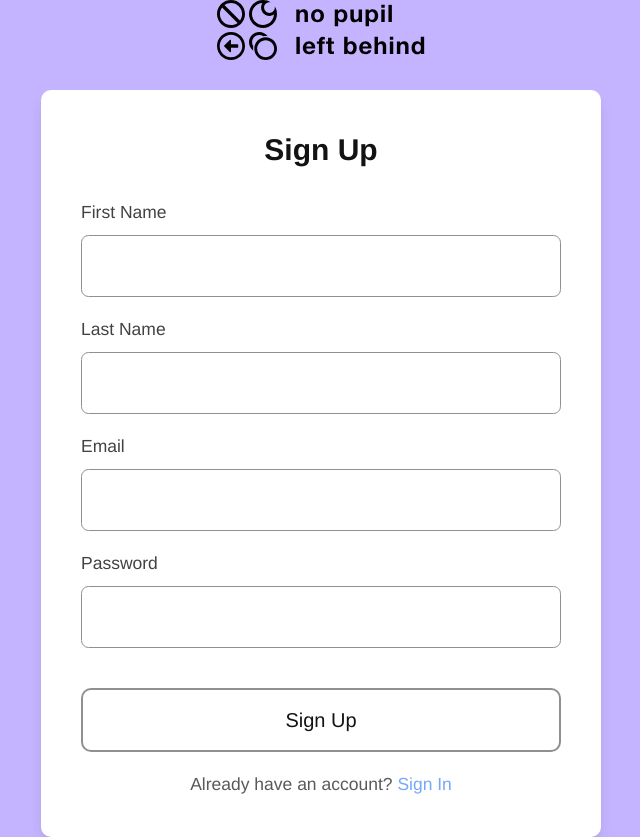
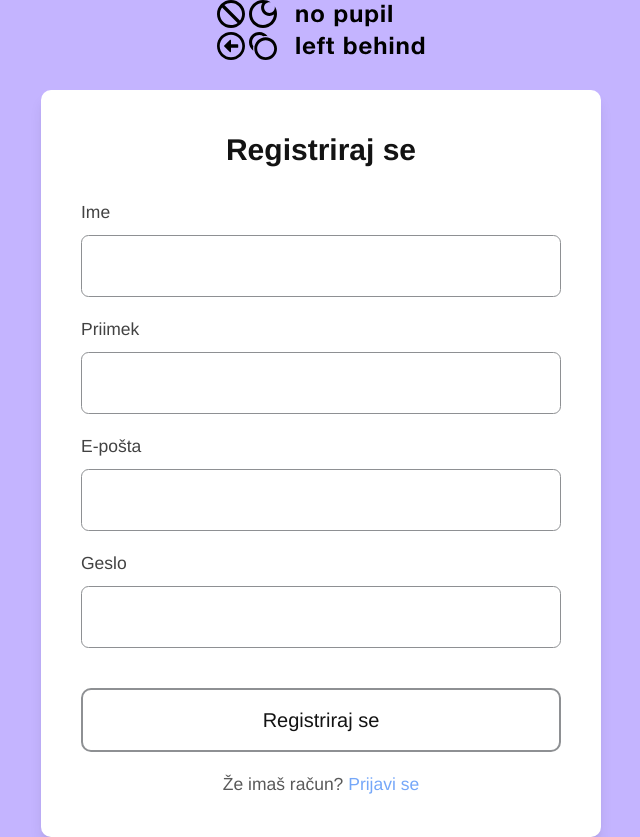
Before and after one commit to preserenLuka/see-again, a React (Vite) app in the folder frontend/: page /sign-up in a window 1280 px wide. Shown: the whole page, without its empty margins (319-959 px from the left). Built offline with nearby package versions, Linux system fonts and the light colour scheme; no server answers; a web font is replaced by a local one.

Commit message:
Translate UI text to Slovenian across multiple components

```diff
--- a/frontend/src/pages/LoginPage.tsx
+++ b/frontend/src/pages/LoginPage.tsx
@@ -51,13 +51,13 @@ const LoginPage: React.FC = () => {
       {/* White card */}
       <div className="bg-[var(--bg-primary)] p-8 rounded-lg shadow-lg w-full max-w-md">
         <h2 className="text-2xl font-semibold mb-6 text-center text-[var(--text-primary)]">
-          Sign In
+          Prijavi se
         </h2>
 
         <form onSubmit={handleSubmit(onSubmit)} className="flex flex-col gap-4">
           <div className="flex flex-col gap-2">
             <label className="text-sm font-medium text-[var(--text-primary)] opacity-80">
-              Email
+              E-pošta
             </label>
             <input
               type="email"
@@ -71,7 +71,7 @@ const LoginPage: React.FC = () => {
 
           <div className="flex flex-col gap-2">
             <label className="text-sm font-medium text-[var(--text-primary)] opacity-80">
-              Password
+              Geslo
             </label>
             <input
               type="password"
@@ -86,17 +86,17 @@ const LoginPage: React.FC = () => {
           </div>
 
           <button type="submit" className="w-full py-3 mt-4 black-white-style">
-            Sign In
+            Prijavi se
           </button>
         </form>
 
         <p className="text-center mt-4 text-sm text-[var(--text-primary)] opacity-70">
-          Don't have an account?{" "}
+          Še nimaš računa?{" "}
           <Link
             to="/sign-up"
             className="text-blue-500 hover:underline font-medium"
           >
-            Sign Up
+            Registriraj se
           </Link>
         </p>
       </div>
--- a/frontend/src/pages/RegisterPage.tsx
+++ b/frontend/src/pages/RegisterPage.tsx
@@ -50,12 +50,12 @@ const RegisterPage: React.FC = () => {
       {/* White card */}
       <div className="bg-[var(--bg-primary)] p-8 rounded-lg shadow-lg w-full max-w-md">
         <h2 className="text-2xl font-semibold mb-6 text-center text-[var(--text-primary)]">
-          Sign Up
+          Registriraj se
         </h2>
           <form onSubmit={handleSubmit(onSubmit)} className="flex flex-col gap-4">
             <div className="flex flex-col gap-2">
               <label className="text-sm font-medium text-[var(--text-primary)] opacity-80">
-                First Name
+                Ime
               </label>
               <input
                 type="text"
@@ -73,7 +73,7 @@ const RegisterPage: React.FC = () => {
 
             <div className="flex flex-col gap-2">
               <label className="text-sm font-medium text-[var(--text-primary)] opacity-80">
-                Last Name
+                Priimek
               </label>
               <input
                 type="text"
@@ -89,7 +89,7 @@ const RegisterPage: React.FC = () => {
 
             <div className="flex flex-col gap-2">
               <label className="text-sm font-medium text-[var(--text-primary)] opacity-80">
-                Email
+                E-pošta
               </label>
               <input
                 type="email"
@@ -105,7 +105,7 @@ const RegisterPage: React.FC = () => {
 
             <div className="flex flex-col gap-2">
               <label className="text-sm font-medium text-[var(--text-primary)] opacity-80">
-                Password
+                Geslo
               </label>
               <input
                 type="password"
@@ -126,16 +126,16 @@ const RegisterPage: React.FC = () => {
             </div>
 
             <button type="submit" className="w-full py-3 mt-4 black-white-style">
-              Sign Up
+              Registriraj se
             </button>
           </form>
           <p className="text-center mt-4 text-sm text-[var(--text-primary)] opacity-70">
-            Already have an account?{" "}
+            Že imaš račun?{" "}
             <Link
               to="/sign-in"
               className="text-blue-500 hover:underline font-medium"
             >
-              Sign In
+              Prijavi se
             </Link>
           </p>
       </div>
--- a/frontend/src/pages/classes/ClassPage.tsx
+++ b/frontend/src/pages/classes/ClassPage.tsx
@@ -23,19 +23,19 @@ const ClassPage: React.FC = () => {
   return (
     <div className={styles.container}>
       <header className={styles.header}>
-        <h1 className={styles.title}>My Classes</h1>
+        <h1 className={styles.title}>Moji predmeti</h1>
         <div className={styles.toggleContainer}>
           <button
             className={`${styles.toggleBtn} ${viewMode === 'classes' ? styles.toggleBtnActive : ''}`}
             onClick={() => setViewMode('classes')}
           >
-            Classes
+            Predmeti
           </button>
           <button
             className={`${styles.toggleBtn} ${viewMode === 'topics' ? styles.toggleBtnActive : ''}`}
             onClick={() => setViewMode('topics')}
           >
-            Topics
+            Teme
           </button>
         </div>
       </header>
@@ -44,7 +44,7 @@ const ClassPage: React.FC = () => {
         {/* Add New Card */}
         <div className={`${styles.card} ${styles.addCard}`}>
           <FaPlus className={styles.addIcon} />
-          <span>New Class</span>
+          <span>Dodaj predmet</span>
         </div>
 
         {/* Class Cards */}
--- a/frontend/src/pages/homepage/HomePage.tsx
+++ b/frontend/src/pages/homepage/HomePage.tsx
@@ -139,7 +139,7 @@ const HomePage: React.FC = () => {
           ref={recordSectionRef}
           tabIndex={-1}
           role="region"
-          aria-label="Record lecture section"
+          aria-label="Posnemi predavanje"
           className="w-full max-w-6xl space-y-4 p-6 outline-none"
         >
           <RecordNote />
@@ -151,7 +151,7 @@ const HomePage: React.FC = () => {
           ref={addSectionRef}
           tabIndex={-1}
           role="region"
-          aria-label="Add class section"
+          aria-label="Dodaj predmet"
           className="w-full max-w-6xl space-y-4 p-6 outline-none"
         >
           <AddClass />
@@ -163,7 +163,7 @@ const HomePage: React.FC = () => {
           ref={customSectionRef}
           tabIndex={-1}
           role="region"
-          aria-label="Settings section"
+          aria-label="Prilagoditve"
           className="w-full max-w-3xl space-y-4 p-6 outline-none"
         >
           <Settings />
--- a/frontend/src/pages/homepage/components/ActionBar.tsx
+++ b/frontend/src/pages/homepage/components/ActionBar.tsx
@@ -26,13 +26,13 @@ const ActionBar: React.FC<ActionBarProps> = ({
   }[] = [
     {
       id: "notes",
-      label: "My Classes",
+      label: "Moji predmeti",
       icon: FaBook,
       handler: onMyNotes,
     },
     {
       id: "record",
-      label: "Record lecture",
+      label: "Posnemi predavanje",
       icon: FaMicrophone,
       handler: onRecordLecture,
     },
@@ -44,7 +44,7 @@ const ActionBar: React.FC<ActionBarProps> = ({
     }, */
     {
       id: "custom",
-      label: "Customize",
+      label: "Prilagodi",
       icon: FaWrench,
       handler: onCustomize,
     },
--- a/frontend/src/pages/homepage/components/HomePageHeading.tsx
+++ b/frontend/src/pages/homepage/components/HomePageHeading.tsx
@@ -1,5 +1,4 @@
 import React from "react";
-import logoImage from "../../../../public/logo.svg";
 import userIcon from "../../../../public/icon.png";
 import { useAuthStore } from "../../../store/authStore.ts";
 import { useNavigate } from "react-router-dom";
--- a/frontend/src/pages/homepage/components/QuickView.tsx
+++ b/frontend/src/pages/homepage/components/QuickView.tsx
@@ -100,7 +100,7 @@ const QuickView: React.FC<QuickViewProps> = ({ classId, lectures }) => {
                   {getReadingMinutes(item.content)} min
                 </span>
                 <span className="py-2 px-1">
-                  {getWordCount(item.content)} words
+                  {getWordCount(item.content)} besed
                 </span>
               </div>
             </div>
--- a/frontend/src/pages/homepage/components/RecordNote.tsx
+++ b/frontend/src/pages/homepage/components/RecordNote.tsx
@@ -50,7 +50,7 @@ const RecordNote: React.FC = () => {
           isRecording ? "text-red-500 animate-pulse" : "text-secondary-text"
         }`}
       >
-        {isRecording ? "Recording..." : "Click microphone to start"}
+        {isRecording ? "Snemanje v teku..." : "Klikni mikrofon za začetek snemanja..."}
       </p>
     </div>
   );
--- a/frontend/src/pages/homepage/components/search.tsx
+++ b/frontend/src/pages/homepage/components/search.tsx
@@ -19,7 +19,7 @@ const SearchBar: React.FC<SearchBarProps> = ({searchString}) => {
       <input
         type="text"
         className="flex-1 px-6 py-4 black-white-style"
-        placeholder="Search for classes..."
+        placeholder="Vtipkaj in pritisni Enter za iskanje..."
         value={searchQuery}
         onChange={(e) => setSearchQuery(e.target.value)}
         onKeyDown={handleKeyDown}
```
